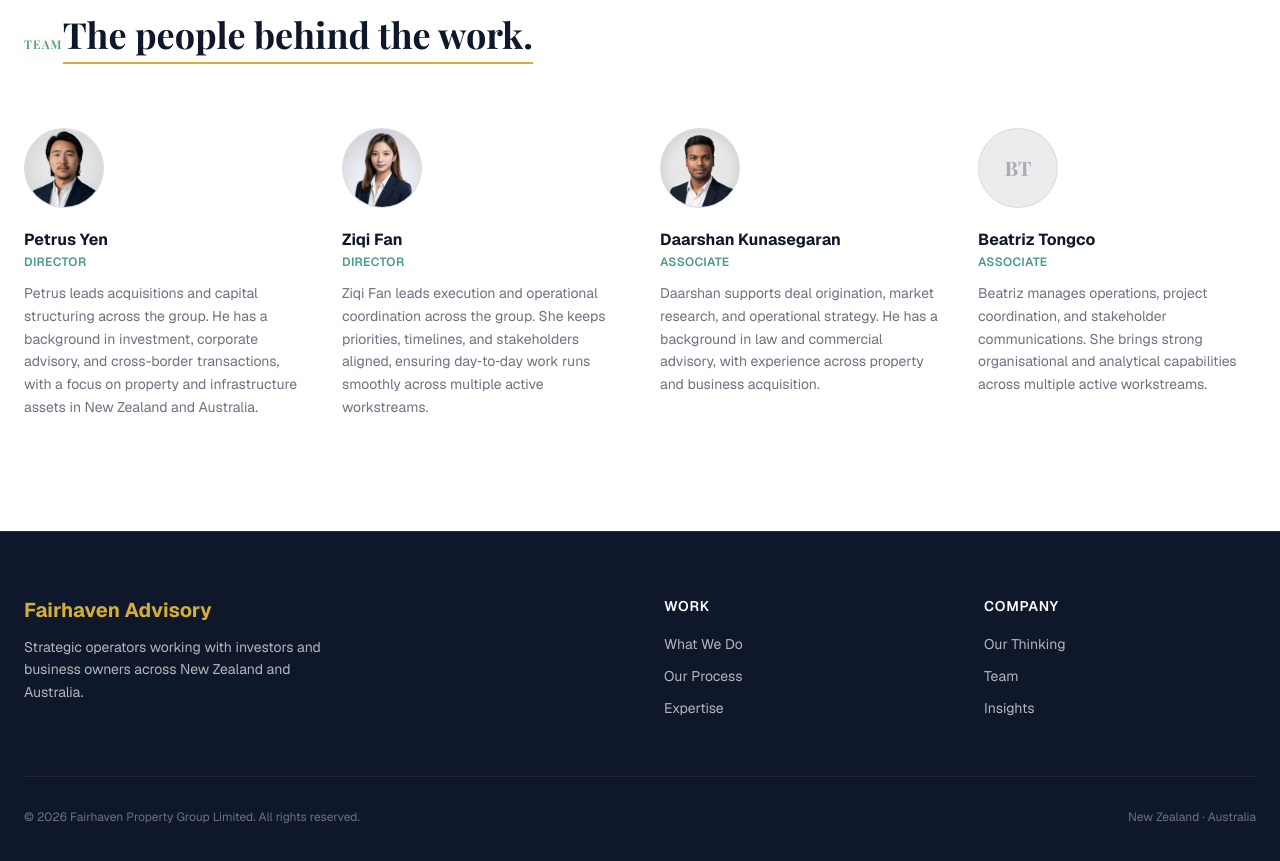
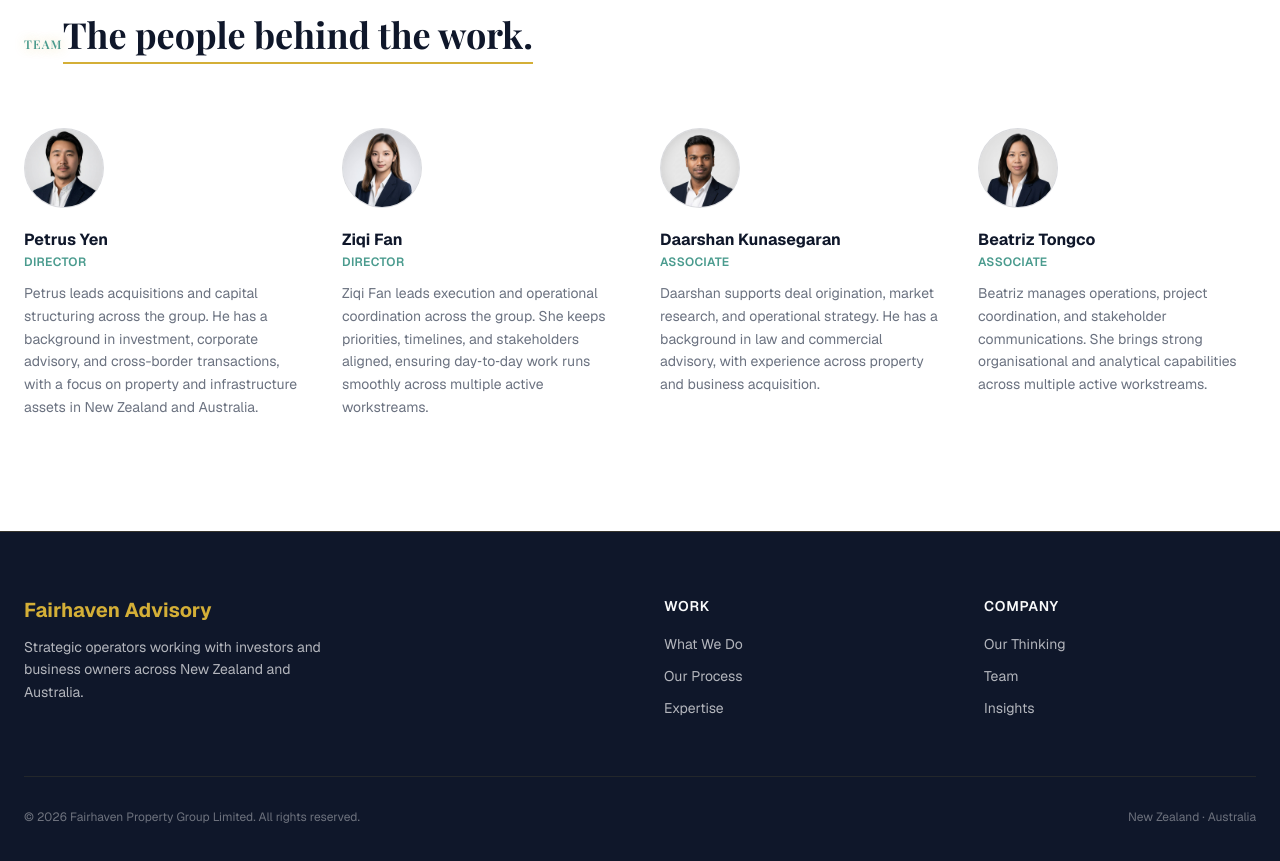
Before and after one commit to ginsualimig/fairhaven-advisory, a Next.js app: page / in a window 1280 px wide. Shown: the part 4220-5081 px from the top of the page. Built offline with nearby package versions, Linux system fonts and the light colour scheme; no server answers; a web font is replaced by a local one.

Commit message:
feat: add Beatriz Tongco headshot to team section

```diff
--- a/app/page.tsx
+++ b/app/page.tsx
@@ -125,6 +125,7 @@
     name: "Beatriz Tongco",
     title: "Associate",
     bio: "Beatriz manages operations, project coordination, and stakeholder communications. She brings strong organisational and analytical capabilities across multiple active workstreams.",
+    image: "/headshots/beatriz-tongco.jpg",
   },
 ];
 
```
Also changed, not shown: public/headshots/beatriz-tongco.jpg (added).
